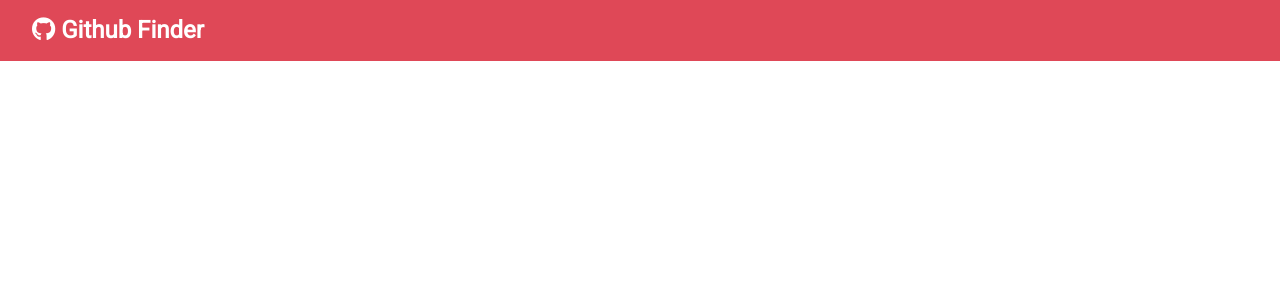
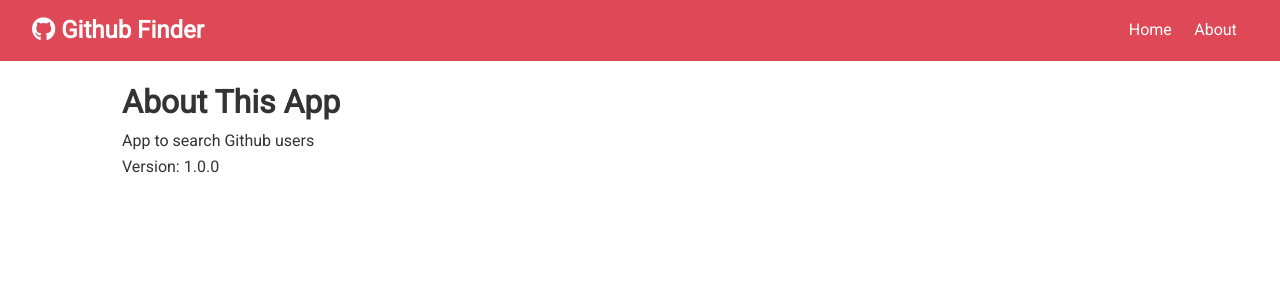
Before and after one commit to patrickayella04/ReactTheory, a React (Create React App) app: page /about in a window 1280 px wide. Shown: the top 300 px of the page. Built offline with nearby package versions, Linux system fonts and the light colour scheme.

Commit message:
Link Router to new page for user login data

```diff
--- a/src/App.js
+++ b/src/App.js
@@ -1,17 +1,19 @@
 import React, { Component, Fragment } from 'react';
 import { BrowserRouter as Router, Switch, Route } from 'react-router-dom';
-import './App.css';
 import Navbar from '../src/components/layout/Navbar';
 import Users from './components/users/Users';
+import User from './components/users/User';
 import Search from './components/users/Search';
+import Alert from './components/layout/Alert';
+import About from './components/pages/About';
 import axios from 'axios';
-import Alert from './components/layout/Alert'
-
+import './App.css';
 
 
 class App extends Component {
   state = {
     users: [],
+    user: {},
     loading: false,
     alert: null
   }
@@ -22,6 +24,15 @@
     const res = await axios.get(`https://api.github.com/search/users?q=${text}&client_id=${process.env.REACT_APP_GITHUB_CLIENT_ID}&client_secret=${process.env.REACT_APP_GITHUB_CLIENT_SECRET}`);
 
     this.setState({ users: res.data.items, loading: false });
+  }
+
+  // Get single Github user
+  getUser = async (username) => {
+    this.setState({loading: true})
+
+    const res = await axios.get(`https://api.github.com/users${username}?client_id=${process.env.REACT_APP_GITHUB_CLIENT_ID}&client_secret=${process.env.REACT_APP_GITHUB_CLIENT_SECRET}`);
+
+    this.setState({ user: res.data, loading: false });
   }
 
   // Clear users from state
@@ -35,7 +46,7 @@
   }
 
   render() {
-    const { users, loading } = this.state; // Destructuring
+    const { users, user, loading } = this.state; // Destructuring
 
     return (
       <Router>
@@ -50,6 +61,10 @@
                   <Users loading={loading} users={users}/>
                 </Fragment>
               )} />
+              <Route exact path='/about' component={About} />
+              <Route exact path='/user:login' render={props => (
+                <User {...props} getUser={this.getUser} user={user} loading={loading}/>
+              )} />
             </Switch>
           </div>
         </div>
--- a/src/components/layout/Navbar.js
+++ b/src/components/layout/Navbar.js
@@ -1,6 +1,6 @@
 import React from 'react';
-import PropTypes from 'prop-types'
-
+import PropTypes from 'prop-types';
+import { Link } from 'react-router-dom';
 
 
 
@@ -11,6 +11,14 @@
             <h1>
                 <i className={icon} /> {title}
             </h1>
+            <ul>
+                <li>
+                    <Link to="/">Home</Link>
+                </li>
+                <li>
+                    <Link to="/about">About</Link>
+                </li>
+            </ul>
         </nav>
     )
 }
--- a/src/components/pages/About.js
+++ b/src/components/pages/About.js
@@ -0,0 +1,13 @@
+import React, {Fragment} from 'react'
+
+const About = () => {
+    return (
+        <Fragment>
+            <h1>About This App</h1>
+            <p>App to search Github users</p>
+            <p>Version: 1.0.0</p>
+        </Fragment>
+    )
+}
+
+export default About
--- /dev/null
+++ b/src/components/users/User.js
@@ -0,0 +1,12 @@
+import React, { Component } from 'react'
+
+export class User extends Component {
+    render() {
+        return (
+            <div>User</div>
+        )
+
+    }
+}
+
+export default User
--- a/src/components/users/UserItem.js
+++ b/src/components/users/UserItem.js
@@ -1,5 +1,6 @@
 import React from 'react';
 import PropTypes from 'prop-types';
+import { Link } from 'react-router-dom';
 
 
 
@@ -12,7 +13,7 @@
             <h3>{login}</h3>
 
             <div>
-                <a href={html_url} className="btn btn-dark btn-sm my-1">More</a>
+                <Link to={`/user/${login}`} className="btn btn-dark btn-sm my-1">More</Link>
             </div>
         </div>
     )
```
Also changed, not shown: 1 other file (tests, documents, lock files or other folders).
